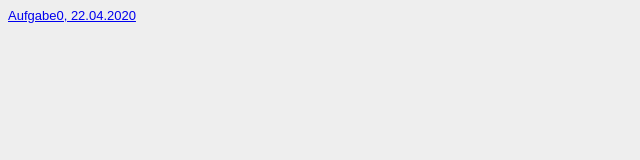
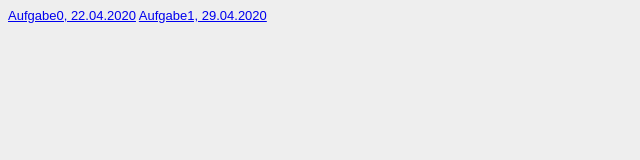
Before and after one commit to FlexiLue/GIS_SoSe_2020, a plain HTML site: page Steckbrief/steckbrief.htm in a window 1280 px wide. Shown: the whole page, without its empty margins (0-640 px from the left). Drawn offline with Linux system fonts and the light colour scheme.

Commit message:
Link zur Aufgabe 1 hinzugefügt

```diff
--- a/Steckbrief/steckbrief.htm
+++ b/Steckbrief/steckbrief.htm
@@ -13,5 +13,7 @@ body {
 </head>
 <body>
 	<a href="https://flexilue.github.io/GIS_SoSe_2020/Aufgabe0/index.htm" target="_blank">Aufgabe0, 22.04.2020</a>
+	<a href="https://flexilue.github.io/GIS_SoSe_2020/Aufgabe1/index.htm" target="_blank">Aufgabe1, 29.04.2020</a>
+
 </body>
 </html>
```
